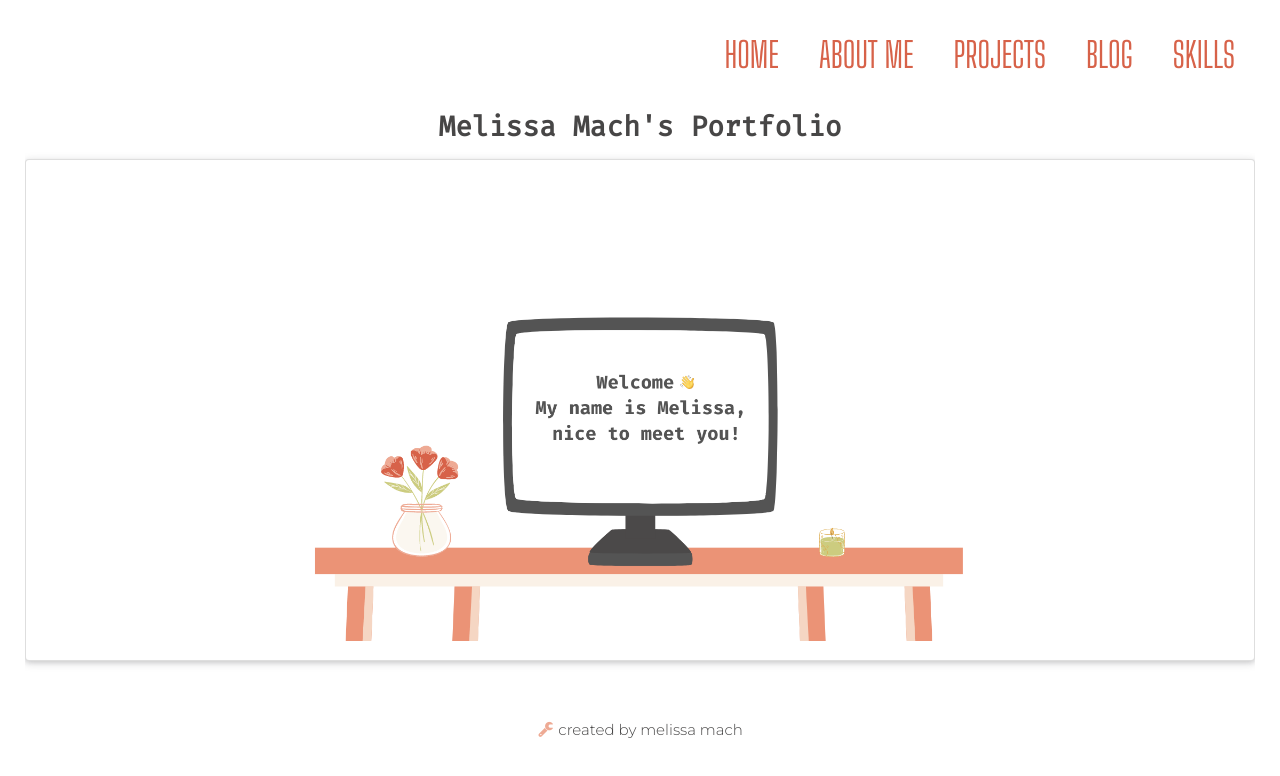
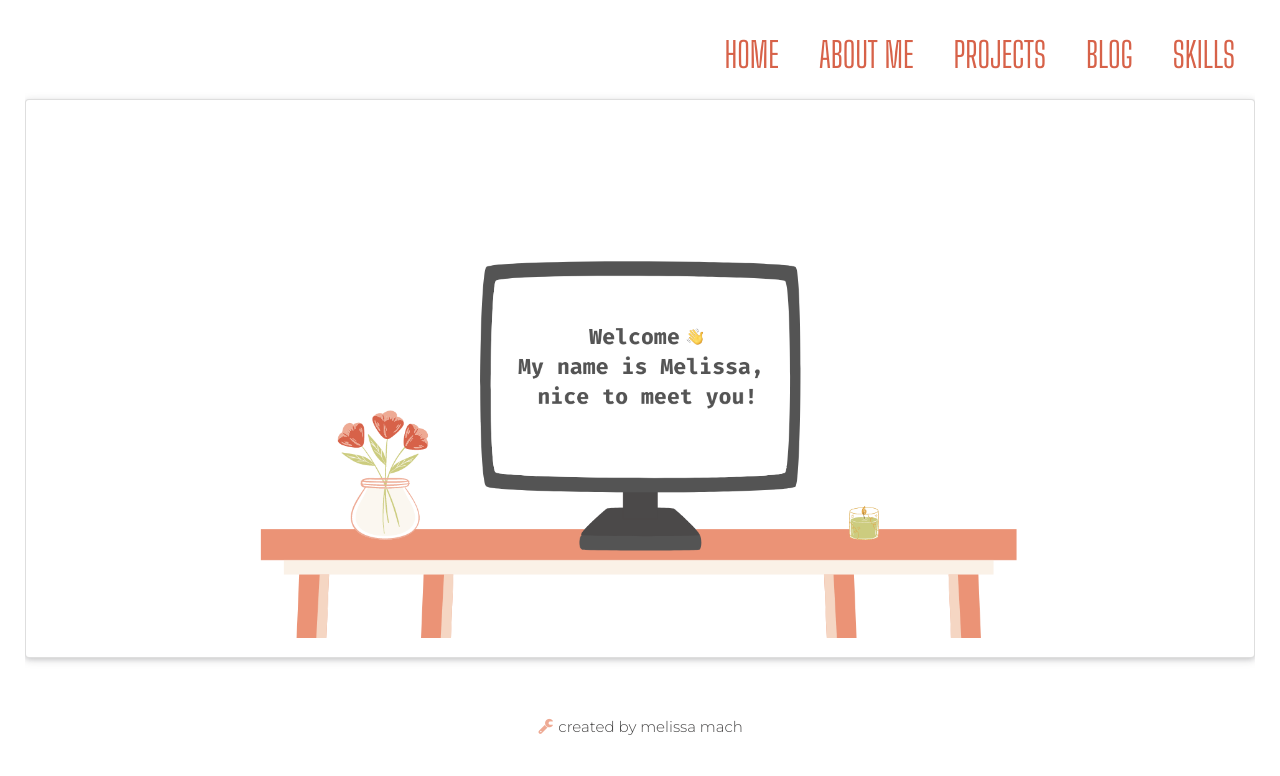
Before and after one commit to thecodeplanner/portfolio, a React (Create React App) app: page / in a window 1280 px wide. Shown: the top 776 px of the page. Built offline with nearby package versions, Linux system fonts and the light colour scheme.

Commit message:
moved titles

```diff
--- a/src/components/About.js
+++ b/src/components/About.js
@@ -1,10 +1,11 @@
 function About() {
     return (
         <>
-        <h1 className='title'>Get to know me!</h1>
+
         <div className='about ui raised segment'>
+
             <img className='profile-img' src='profile.png' alt='profile'></img>
-
+            <h1 className='title'>Get to know me!</h1>
             <div className='ui two column centered grid'>
                 <div className='column'>
                     <p className='text-content'><i className='code icon'></i> Full-stack software engineer with experience in Ruby on Rails and JavaScript based programming.</p>
--- a/src/components/Home.js
+++ b/src/components/Home.js
@@ -3,8 +3,8 @@ function Home() {
 
 return (
     <>
-    <h1 className='title'>Melissa Mach's Portfolio</h1>
     <div className='ui raised segment'>
+        {/* <h1 className='title'>Melissa Mach's Portfolio</h1> */}
         <div className='homepage'>
             <img className='homepage-image' src="welcome.png" alt='homepage' />
         </div>
--- a/src/components/Projects.js
+++ b/src/components/Projects.js
@@ -13,10 +13,7 @@ function Project() {
 
     return (
         <div className='projects'>
-            <h1 className='title'> Check out my work!</h1>
             {project}
-
-
         </div>
     )
 }
--- a/src/components/Skills.js
+++ b/src/components/Skills.js
@@ -3,8 +3,8 @@ function Skills() {
     return (
         <>
         <div className='skills'>
-            <h1 className='title'>My Technical Skills </h1>
             <div className='ui raised segment'>
+                <h1 className='title'>My Technical Skills </h1>
                 <p className='text-content'>Proficient in JavaScript (ES6) | React | Ruby | Rails | PostgreSQL | Node.js | HTML5 | CSS3 | ActiveRecord | Git | Heroku </p>
                 <p className='text-content'>Knowledgeable in Object Orientated Programming | MVC Framework | RESTful API Pattern </p>
             </div>
--- a/src/index.css
+++ b/src/index.css
@@ -64,8 +64,8 @@ code {
 
 .homepage-image {
   padding-top: 10%;
-  height: 60%;
-  width: 60%;
+  height: 70%;
+  width: 70%;
 
 }
 
@@ -86,6 +86,7 @@ code {
   font-size: 28px;
   color: #474646;
   text-align: center;
+  padding-top: 15px;
 
 }
 
@@ -101,7 +102,7 @@ code {
   width: 15%;
   border-radius: 50%;
   border: 3px solid #f5d6c3;
-  margin: 25px;
+  margin-top: 15px;
 }
 
 .projects {
@@ -111,10 +112,11 @@ code {
 }
 
 .proj-name {
-  color: #eb9376;
-  padding-top: 10px;
-  font-family: 'Big Shoulders Display', cursive;
-  font-size: 35px;
+  font-family: 'Fira Code', monospace;
+  font-size: 28px;
+  color: #474646;
+  text-align: center;
+  padding-top: 15px;
 }
 
 .description {
```
